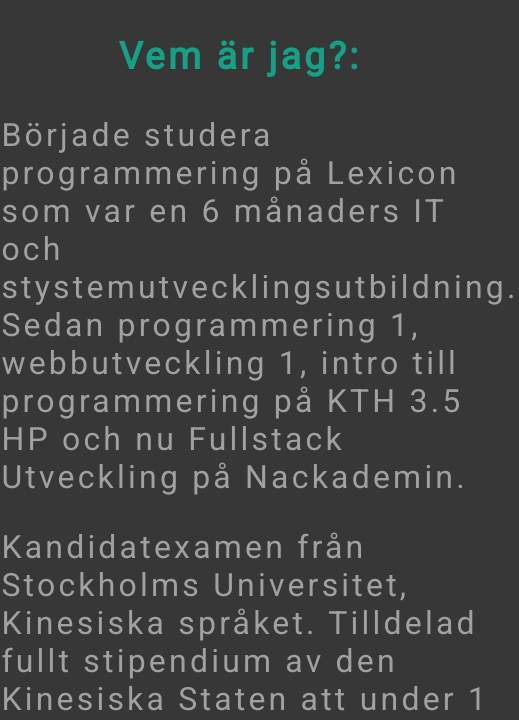
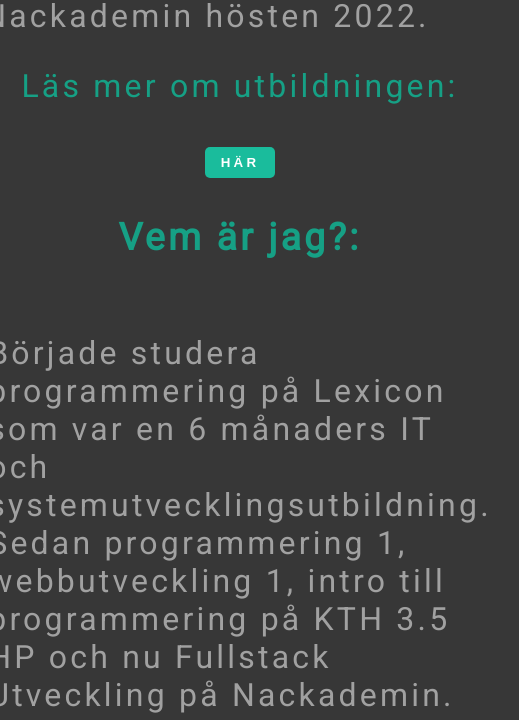
Before and after one commit to AlexanderWiklow/Portfolio2023, a website: page index.html in a window 390 px wide. Shown: the part 888-1608 px from the top of the page, 519 px wide, since content can reach past the window. Drawn offline with Linux system fonts and the light colour scheme.

Commit message:
make text responsive

```diff
--- a/index.html
+++ b/index.html
@@ -39,11 +39,21 @@
             yrkesutbildning på Nackademin hösten 2022.
           </p>
           <div class="center">
+          <p>
+            Läs mer om utbildningen:
+          </p>
+                    <button class="linkBtn-school"><a
+            href="https://nackademin.se/utbildningar/webbutvecklare-fullstack-open-source/"
+            target="_blank"
+            >HÄR</a
+            ></button>
+            </div>
+          <div class="center">
                     <h3>Vem är jag?:</h3>
           </div>
           <ul>
             <li>
-              Började studera programmering på Lexicon som var en 6 månaders IT och stystemutvecklingsutbildning. Sedan programmering 1, webbutveckling 1, intro till programmering på KTH 3.5 HP och nu Fullstack Utveckling på Nackademin.
+              Började studera programmering på Lexicon som var en 6 månaders IT och systemutvecklingsutbildning. Sedan programmering 1, webbutveckling 1, intro till programmering på KTH 3.5 HP och nu Fullstack Utveckling på Nackademin.
             </li>
             <li>
               Kandidatexamen från Stockholms Universitet, Kinesiska språket.
@@ -201,16 +211,7 @@
             <h5>Teknikfördjupning</h5>
             <h5>LIA</h5>
             <h5>Examensarbete</h5> -->
-            <div class="center">
-          <p>
-            Läs mer om utbildningen:
-          </p>
-                    <button class="linkBtn-school"><a
-            href="https://nackademin.se/utbildningar/webbutvecklare-fullstack-open-source/"
-            target="_blank"
-            >HÄR</a
-            ></button>
-            </div>
+
 
 
 
--- a/styles/styles.css
+++ b/styles/styles.css
@@ -242,12 +242,17 @@
 
 .text {
   font-size: 2rem;
+  justify-content: center;
 }
 
 /* SECTION */
 
 section {
   margin-bottom: 8rem;
+}
+
+ul {
+  padding: 5px;
 }
 
 li {
```
